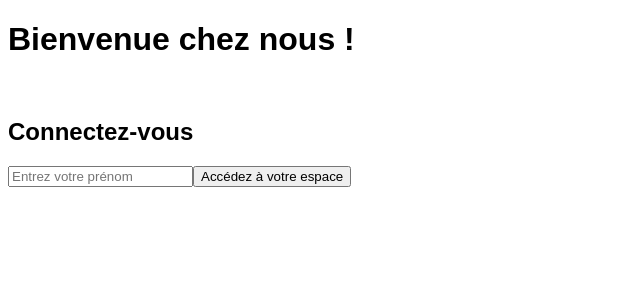
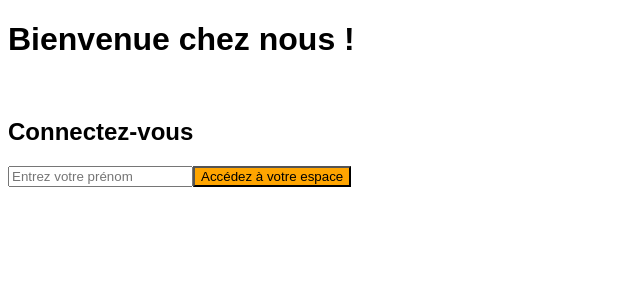
Before and after one commit to SHOGUN26/crazee-burger, a React app: page / in a window 1280 px wide. Shown: the top 300 px of the page, without its empty margins (0-640 px from the left). Built offline with nearby package versions, Linux system fonts and the light colour scheme; the HTML template or start-up script is replaced by a standard one.

Commit message:
💄 F03: style add

```diff
--- /dev/null
+++ b/src/components/pages/login/LoginForm.css
@@ -0,0 +1,3 @@
+button {
+  background-color: orange;
+}
```
Also changed, not shown: src/components/pages/login/LoginForm.jsx (+8 -0 lines).
